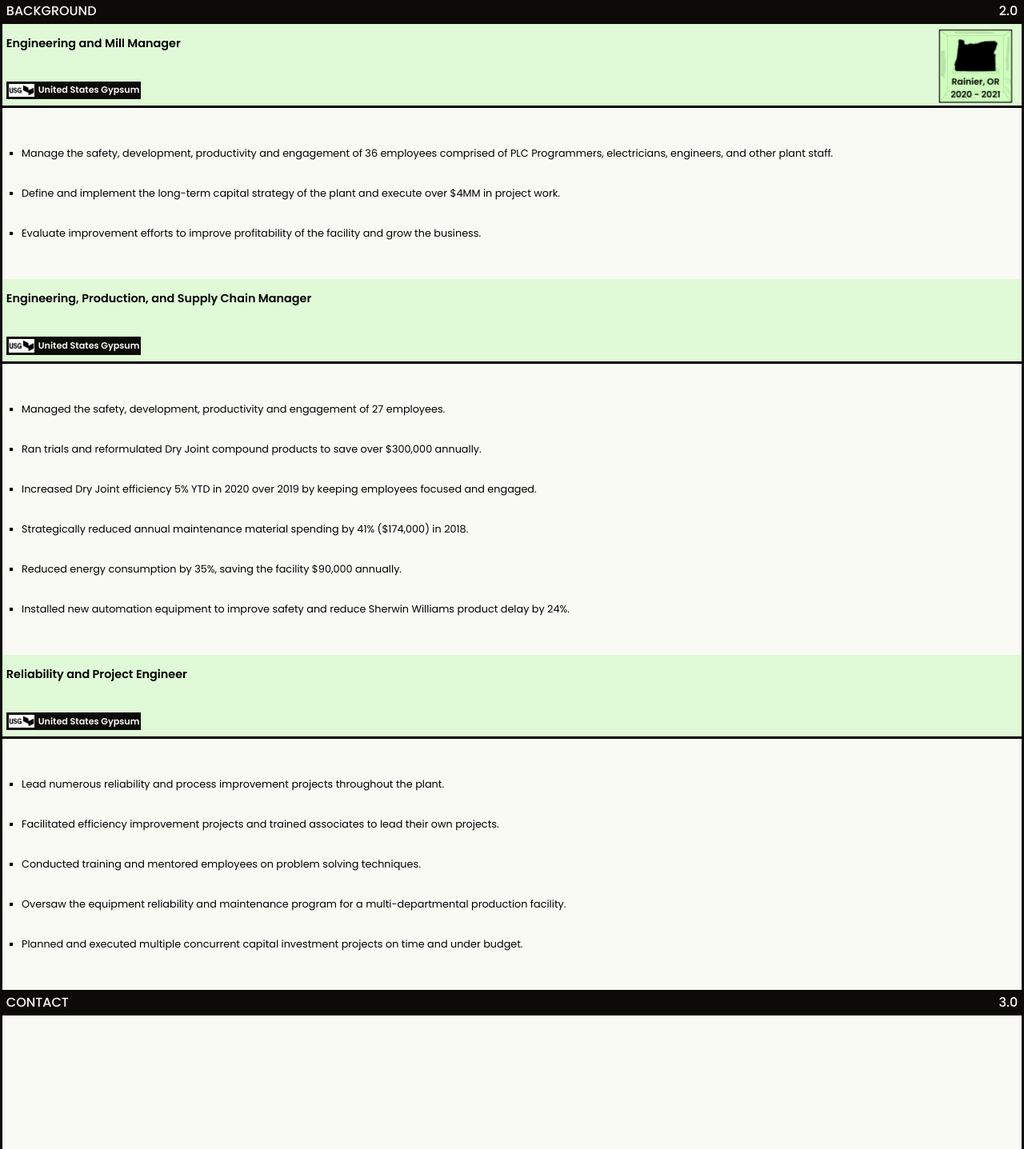
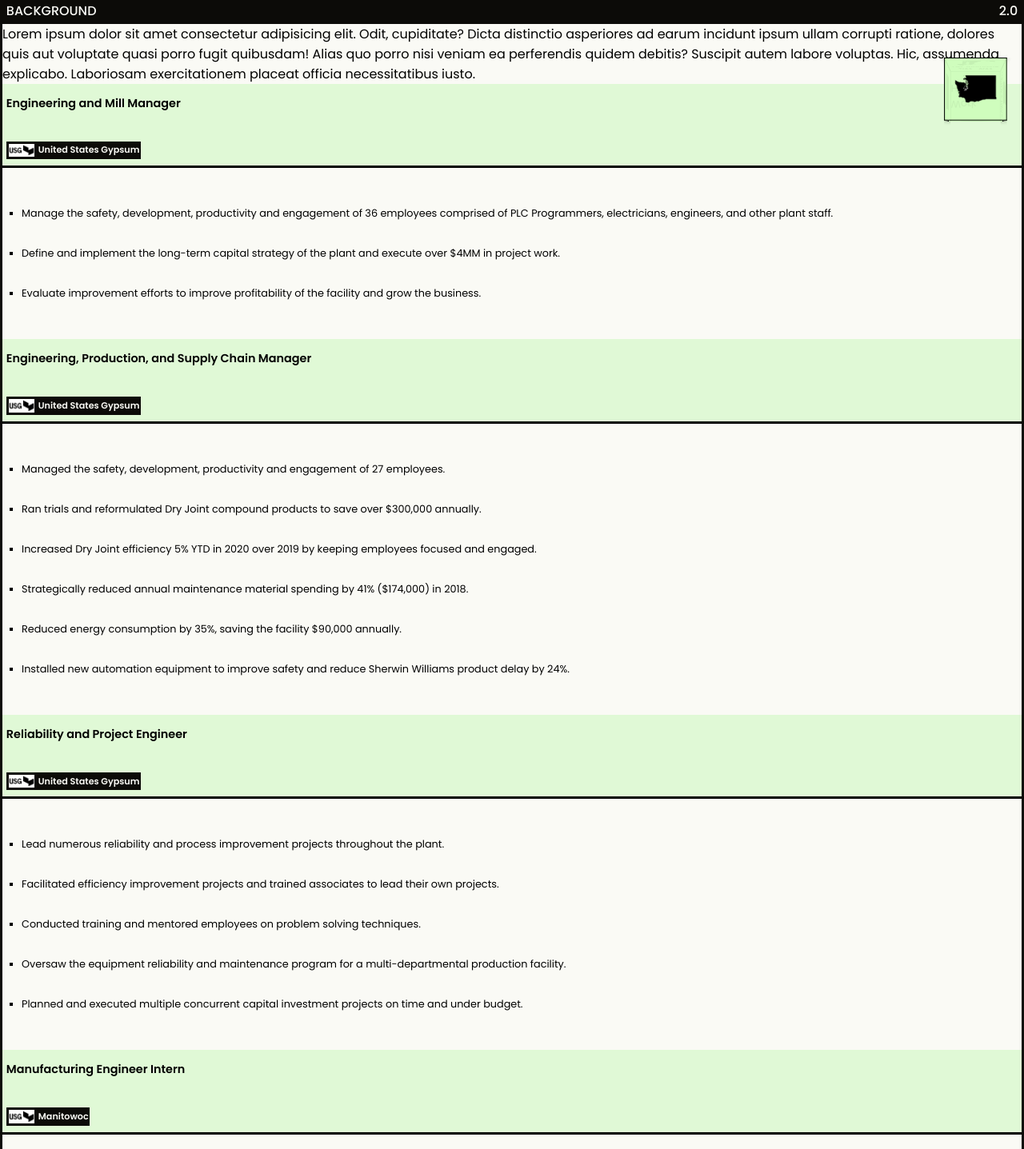
Before and after one commit to a-stepanian/portfolio, a React (Create React App) app: page / in a window 1280 px wide. Shown: the part 1973-3410 px from the top of the page at 80% size. Built offline with nearby package versions, Linux system fonts and the light colour scheme.

Commit message:
fix cube component sticky issue with padding and fix alignment issue with job headers

```diff
--- a/src/components/experience/Experience.js
+++ b/src/components/experience/Experience.js
@@ -4,7 +4,7 @@ import { experience } from "../../data";
 import { Job, StateCube } from "../index";
 
 const Experience = () => {
-  const [showState, setShowState] = useState("oregon");
+  const [showState, setShowState] = useState("");
 
   // select the chamblee green info box
   // find distance from that box to top of viewport
@@ -28,6 +28,15 @@ const Experience = () => {
       if (marylandDistanceFromTop < 170 && marylandDistanceFromTop > 80) {
         setShowState("maryland");
       }
+      const pennsylvania = document.querySelectorAll(".title-company")[3];
+      const pennsylvaniaDistanceFromTop =
+        pennsylvania.getBoundingClientRect().top;
+      if (
+        pennsylvaniaDistanceFromTop < 170 &&
+        pennsylvaniaDistanceFromTop > 80
+      ) {
+        setShowState("pennsylvania");
+      }
     };
     window.addEventListener("scroll", handleScroll);
 
@@ -41,7 +50,14 @@ const Experience = () => {
         <h2>BACKGROUND</h2>
         <p>2.0</p>
       </header>
-
+      <div className="story">
+        Lorem ipsum dolor sit amet consectetur adipisicing elit. Odit,
+        cupiditate? Dicta distinctio asperiores ad earum incidunt ipsum ullam
+        corrupti ratione, dolores quis aut voluptate quasi porro fugit
+        quibusdam! Alias quo porro nisi veniam ea perferendis quidem debitis?
+        Suscipit autem labore voluptas. Hic, assumenda explicabo. Laboriosam
+        exercitationem placeat officia necessitatibus iusto.
+      </div>
       <section className="work-history-container">
         <div className="experience-wrapper">
           {experience.map((job, index) => {
@@ -87,10 +103,6 @@ const Wrapper = styled.section`
       width: 0;
     }
   }
-
-  .education-container {
-    height: 50vh;
-  }
 `;
 
 export default Experience;
--- a/src/components/experience/Job.js
+++ b/src/components/experience/Job.js
@@ -30,7 +30,7 @@ const Job = ({ job }) => {
 const Wrapper = styled.article`
   .job-header {
     position: sticky;
-    top: 7rem;
+    top: 6.95rem;
     height: 6.6rem;
     z-index: 1;
     background: var(--main);
--- a/src/components/experience/StateCube.js
+++ b/src/components/experience/StateCube.js
@@ -9,7 +9,11 @@ const StateCube = ({ showState }) => {
             ? "cube show-front"
             : showState === "georgia"
             ? "cube show-right"
-            : "cube show-back"
+            : showState === "maryland"
+            ? "cube show-back"
+            : showState === "pennsylvania"
+            ? "cube show-left"
+            : "cube show-top"
         }`}
       >
         <div className="face front">
@@ -34,10 +38,10 @@ const StateCube = ({ showState }) => {
           </div>
         </div>
         <div className="face left">
-          <img src="wa.png" alt={`Outline of the Washington state map`} />
+          <img src="pa.png" alt={`Outline of the Pennsylvania state map`} />
         </div>
         <div className="face top">
-          <img src="pa.png" alt={`Outline of the Pennsylvania state map`} />
+          <img src="wa.png" alt={`Outline of the Washington state map`} />
         </div>
         <div className="face bottom">
           <p>Work History</p>
@@ -50,16 +54,18 @@ const StateCube = ({ showState }) => {
 const Wrapper = styled.div`
   position: sticky;
   top: 7rem;
-  padding-top: 0.7rem;
   z-index: 2;
   transform: translateX(-6.1rem);
   width: var(--cube-width);
   height: var(--cube-width);
   perspective: 20rem; //zoom in and out of cube
+  padding-bottom: 6.55rem;
+
   .cube {
     width: 100%;
     height: 100%;
     position: relative;
+    padding-top: 0.7rem;
     transform-style: preserve-3d;
     transition: transform 0.4s;
     transform: translateZ(0) rotateY(0); //shifts to/from viewer
@@ -74,6 +80,7 @@ const Wrapper = styled.div`
     flex-direction: column;
     justify-content: center;
     align-items: center;
+
     img {
       max-width: 70%;
       max-height: 60%;
@@ -95,15 +102,19 @@ const Wrapper = styled.div`
 
   .front {
     transform: rotateY(0deg) translateZ(calc(var(--cube-width) / 2));
+    box-shadow: 0 3px 6px rgba(0, 0, 0, 0.3);
   }
   .right {
     transform: rotateY(90deg) translateZ(calc(var(--cube-width) / 2));
+    box-shadow: 0 3px 6px rgba(0, 0, 0, 0.3);
   }
   .back {
     transform: rotateY(180deg) translateZ(calc(var(--cube-width) / 2));
+    box-shadow: 0 3px 6px rgba(0, 0, 0, 0.3);
   }
   .left {
     transform: rotateY(-90deg) translateZ(calc(var(--cube-width) / 2));
+    box-shadow: 0 3px 6px rgba(0, 0, 0, 0.3);
   }
   .top {
     transform: rotateX(90deg) translateZ(calc(var(--cube-width) / 2));
@@ -126,7 +137,7 @@ const Wrapper = styled.div`
     transform: rotateY(-180deg);
   }
   .show-left {
-    transform: rotateY(90deg);
+    transform: rotateY(-270deg);
   }
   .show-top {
     transform: rotateX(-90deg);
--- a/src/components/hero/InnerBox.js
+++ b/src/components/hero/InnerBox.js
@@ -24,7 +24,7 @@ const Wrapper2 = styled.div`
   align-items: center;
   h1 {
     font-family: "Bebas Neue", cursive;
-    font-size: 28vw;
+    font-size: 26vw;
     font-weight: 900;
     color: var(--black);
     opacity: 0;
--- a/src/data.js
+++ b/src/data.js
@@ -116,4 +116,18 @@ export const experience = [
       "Planned and executed multiple concurrent capital investment projects on time and under budget.",
     ],
   },
+  {
+    id: "pa",
+    company: "Manitowoc",
+    location: "Shady Grove, PA",
+    stateImg: "md.png",
+    title: "Manufacturing Engineer Intern",
+    date: "2012",
+    description: [
+      "Lorem ipsum dolor sit amet consectetur adipisicing elit. Reiciendis, labore.",
+      "Lorem ipsum dolor sit amet consectetur adipisicing elit. Reiciendis, labore.",
+      "Lorem ipsum dolor sit amet consectetur adipisicing elit. Reiciendis, labore.",
+      "Lorem ipsum dolor sit amet consectetur adipisicing elit. Reiciendis, labore.",
+    ],
+  },
 ];
--- a/src/index.css
+++ b/src/index.css
@@ -18,7 +18,7 @@
   --main-bright: rgb(150, 255, 108);
   --main-light: rgb(240, 254, 234);
   --main-dark: rgba(21, 36, 15, 0.2);
-  --cube: rgba(207, 253, 189, 0.9);
+  --cube: rgba(207, 253, 189, 0.95);
 
   --hamburger: 0.5s;
   --info: 0.7s;
```
